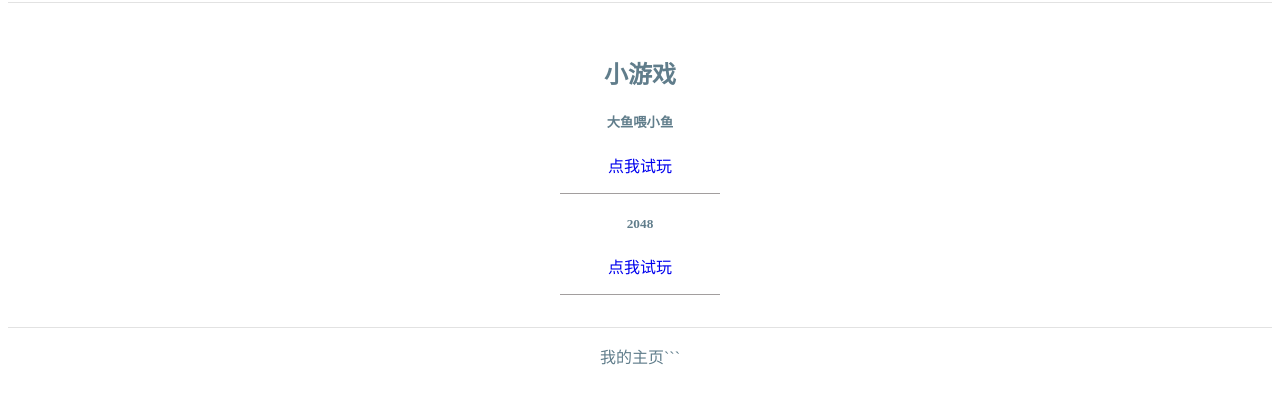
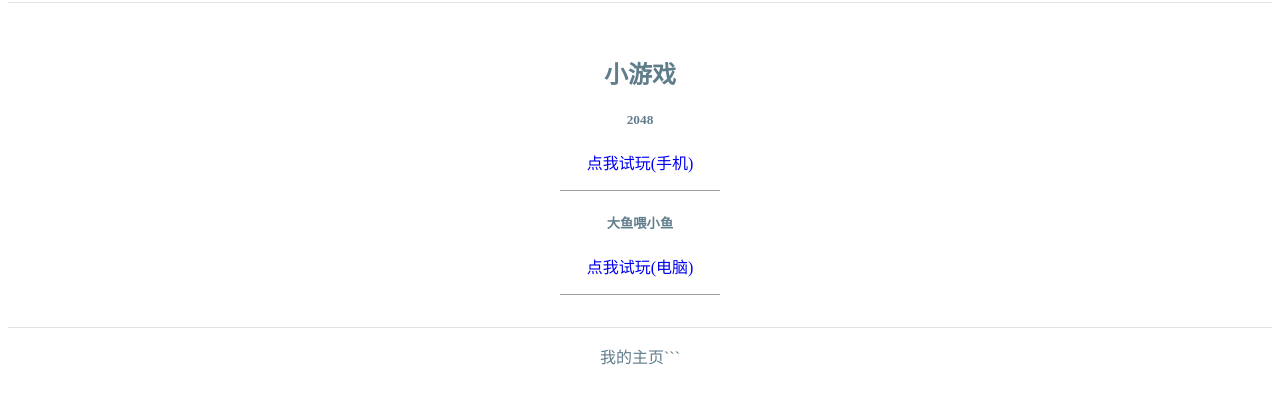
Before and after one commit to One-boy/One-boy.github.io, a plain HTML site: page index.html in a window 1280 px wide. Shown: the part 87-490 px from the top of the page. Drawn offline with Linux system fonts and the light colour scheme.

Commit message:
change list order

```diff
--- a/index.html
+++ b/index.html
@@ -13,12 +13,12 @@
     <h2>小游戏</h2>
     <ul>
         <li>
-            <h5>大鱼喂小鱼</h5>
-            <a href="fishEatFruits/index.html" title="大鱼喂小鱼">点我试玩</a>
+            <h5>2048</h5>
+            <a href="2048/index.html" title="2048试玩">点我试玩(手机)</a>
         </li>
         <li>
-            <h5>2048</h5>
-            <a href="2048/index.html" title="2048试玩">点我试玩</a>
+            <h5>大鱼喂小鱼</h5>
+            <a href="fishEatFruits/index.html" title="大鱼喂小鱼">点我试玩(电脑)</a>
         </li>
     </ul>
 </div>
```
